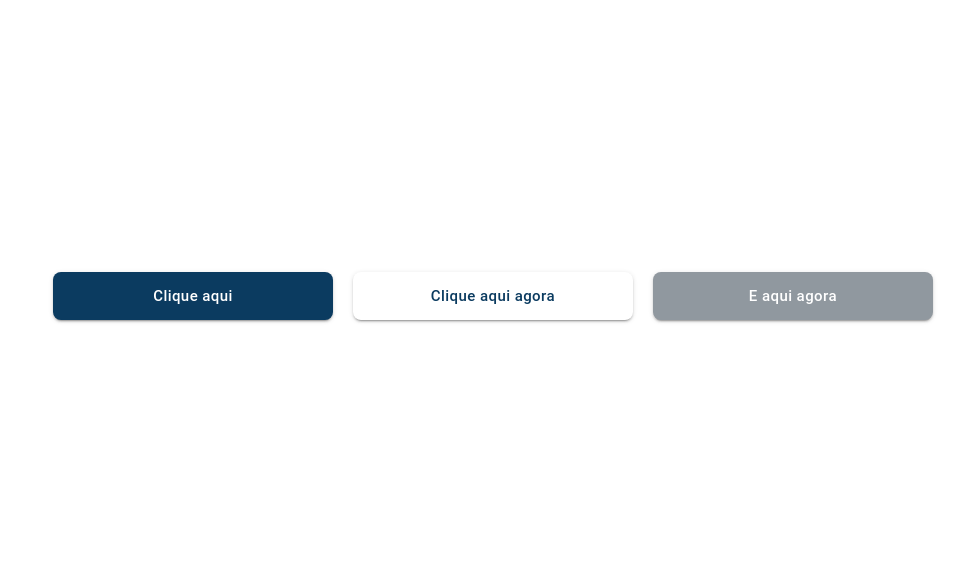
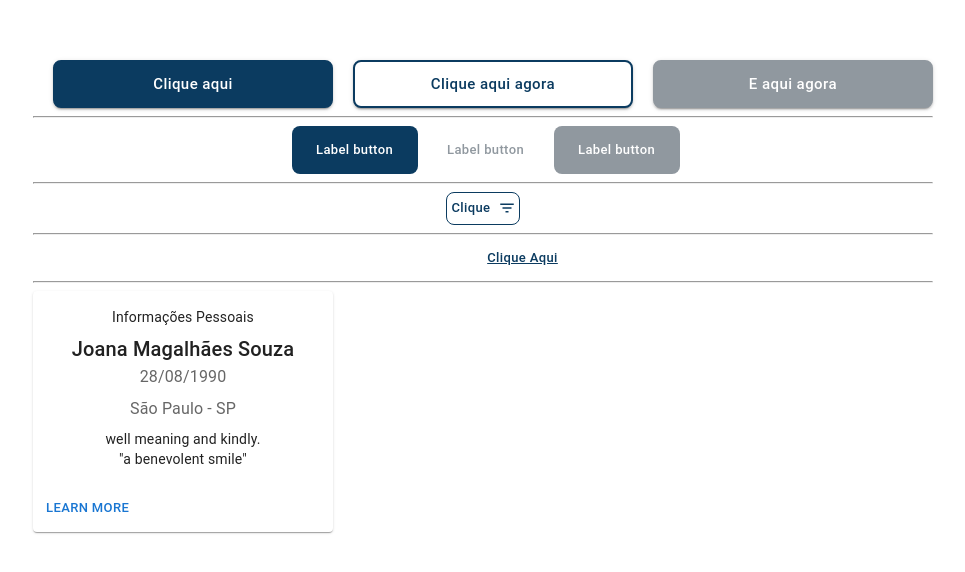
Before and after one commit to willianjonhy05/emerson-app, a React (Vite) app: page / in a window 1280 px wide. Shown: the part 114-686 px from the top of the page, without its empty margins (157-1122 px from the left). Built offline with nearby package versions, Linux system fonts and the light colour scheme.

Commit message:
Novos arquivos

```diff
--- a/package.json
+++ b/package.json
@@ -12,6 +12,7 @@
   "dependencies": {
     "@emotion/react": "^11.13.0",
     "@emotion/styled": "^11.13.0",
+    "@mui/icons-material": "^5.16.7",
     "@mui/material": "^5.16.7",
     "@mui/x-date-pickers": "^7.12.1",
     "axios": "^1.7.3",
--- a/src/App.jsx
+++ b/src/App.jsx
@@ -1,14 +1,33 @@
 import './App.css'
 import Butaozinho from './componentes/MyButton';
+import ButaozinhoComIcon from './componentes/MyButtonIcon';
+import FilterListIcon from '@mui/icons-material/FilterList';
+import ButaoMedio from './componentes/MyButtonMedio';
+import ButaoSublinhado from './componentes/ButtonSublinhado';
+import CardInfo from './componentes/CardInfo';
+
+
+
 
 function App() {
 
 
   return (
     <>
-      <Butaozinho text={'Clique aqui'} backcolor='#0B3B60' textcolor="white" />
-      <Butaozinho text={'Clique aqui agora'} backcolor='white' textcolor="#0B3B60" />
-      <Butaozinho text={'E aqui agora'} backcolor='#90989F' textcolor="white" />
+      <Butaozinho text={'Clique aqui'} backcolor='#0B3B60' textcolor="white" bordercolor='#0B3B60' />
+      <Butaozinho text={'Clique aqui agora'} backcolor='white' textcolor="#0B3B60" bordercolor='#0B3B60'/>
+      <Butaozinho text={'E aqui agora'} backcolor='#90989F' textcolor="white" bordercolor='#90989F' />
+      <hr />
+      <ButaoMedio text={'Label button'} backcolor='#0B3B60' color='white'  />
+      <ButaoMedio text={'Label button'} backcolor='white' color='#90989F' />
+      <ButaoMedio text={'Label button'} backcolor='#90989F' color='white' />
+      <hr />
+      <ButaozinhoComIcon text={"Clique"} textcolor="#0B3B60" variante='contained' color='white' size='small' icon={<FilterListIcon/ >}  />
+      <hr />
+      <ButaoSublinhado text={"Clique aqui"} color='white' />
+      <ButaoSublinhado text={"Clique Aqui"} color="#0B3B60" />
+      <hr />
+      <CardInfo />
     </>
   )
 }
--- /dev/null
+++ b/src/componentes/ButtonSublinhado/index.jsx
@@ -0,0 +1,19 @@
+import Button from '@mui/material/Button';
+
+export default function ButaoSublinhado(props) {
+  return (
+    <Button
+      size="small"
+      sx={{
+        color: props.color,
+        textTransform: 'none',
+        textDecoration: 'underline',
+        '&:hover': {
+          textDecoration: 'underline',
+        }
+      }}
+    >
+      {props.text}
+    </Button>
+  );
+}
--- /dev/null
+++ b/src/componentes/CardInfo/index.jsx
@@ -0,0 +1,44 @@
+import Box from '@mui/material/Box';
+import Card from '@mui/material/Card';
+import CardActions from '@mui/material/CardActions';
+import CardContent from '@mui/material/CardContent';
+import Button from '@mui/material/Button';
+import Typography from '@mui/material/Typography';
+
+const bull = (
+  <Box
+    component="span"
+    sx={{ display: 'inline-block', mx: '2px', transform: 'scale(0.8)' }}
+  >
+
+  </Box>
+);
+
+export default function CardInfo() {
+  return (
+    <Card sx={{ minWidth: 275, maxWidth: 300 }}>
+      <CardContent>
+        <Typography sx={{ fontSize: 14 }} color="text.primary" gutterBottom>
+          Informações Pessoais
+        </Typography>
+        <Typography variant="h6" component="div">
+          Joana Magalhães Souza
+        </Typography>
+        <Typography sx={{ mb: 1.0 }} color="text.secondary">
+          28/08/1990
+        </Typography>
+        <Typography sx={{ mb: 1.0 }} color="text.secondary">
+          São Paulo - SP
+        </Typography>
+        <Typography variant="body2">
+          well meaning and kindly.
+          <br />
+          {'"a benevolent smile"'}
+        </Typography>
+      </CardContent>
+      <CardActions>
+        <Button size="small">Learn More</Button>
+      </CardActions>
+    </Card>
+  );
+}
--- a/src/componentes/MyButton/index.jsx
+++ b/src/componentes/MyButton/index.jsx
@@ -9,6 +9,8 @@ export default function Butaozinho(props) {
         width: '280px',
         height: '48px',
         mt: '20px',
+        border: '2px solid',
+        borderColor: props.bordercolor,
         ml: '20px',
         borderRadius: '8px',
         padding: '12px 16px',
@@ -17,7 +19,8 @@ export default function Butaozinho(props) {
         color: props.textcolor,
         textTransform: 'none',
         '&:hover': {
-          backgroundColor: '#09304E',
+          backgroundColor: props.backcolor,
+          borderColor: props.bordercolor,
         }
       }}
     >
--- /dev/null
+++ b/src/componentes/MyButtonIcon/index.jsx
@@ -0,0 +1,25 @@
+import Button from '@mui/material/Button';
+
+
+export default function ButaozinhoComIcon(props) {
+  return (
+      <Button
+      variant={props.variant}
+      size={props.size}
+      endIcon={props.icon}
+      sx={{
+        color: props.textcolor,
+        textTransform: 'none',
+        border: '1px solid',
+        backgroundColor: props.color,
+        borderRadius: 2,
+        '&:hover':{
+            backgroundColor: '#FFFFFF',
+            color: props.colorHover
+        }
+      }}
+      >
+      {props.text}
+      </Button>
+  );
+}
--- a/src/componentes/MyButtonMedio/index.jsx
+++ b/src/componentes/MyButtonMedio/index.jsx
@@ -0,0 +1,23 @@
+import Button from '@mui/material/Button';
+
+export default function ButaoMedio(props) {
+  return (
+    <Button
+      size="small"
+      enabled
+      sx={{
+        width: '126px',
+        height: '48px',
+        ml: '5px',
+        borderRadius: '8px',
+        padding: '12px 16px',
+        gap: '10px',
+        backgroundColor: props.backcolor,
+        color: props.color,
+        textTransform: 'none',
+      }}
+    >
+      {props.text}
+    </Button>
+  );
+}
```
Also changed, not shown: 1 other file (tests, documents, lock files or other folders).
